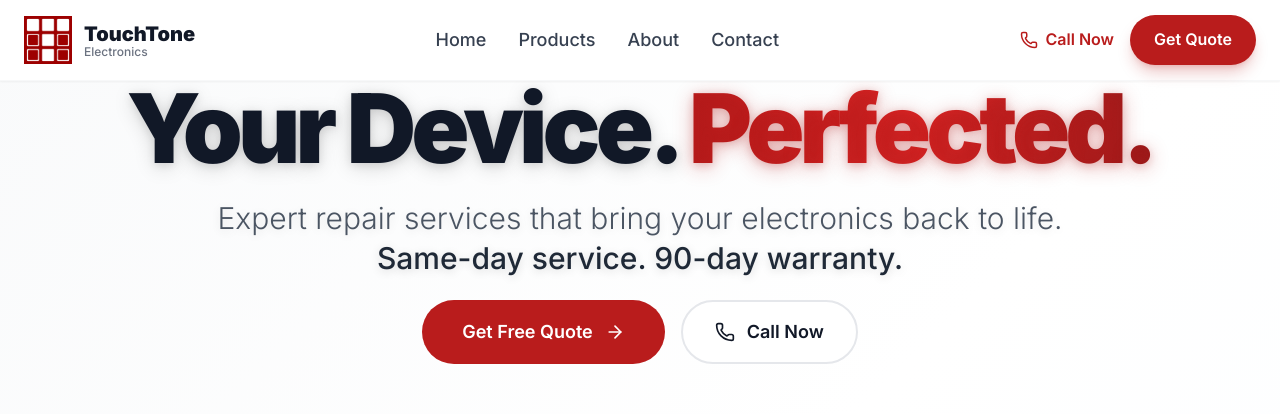
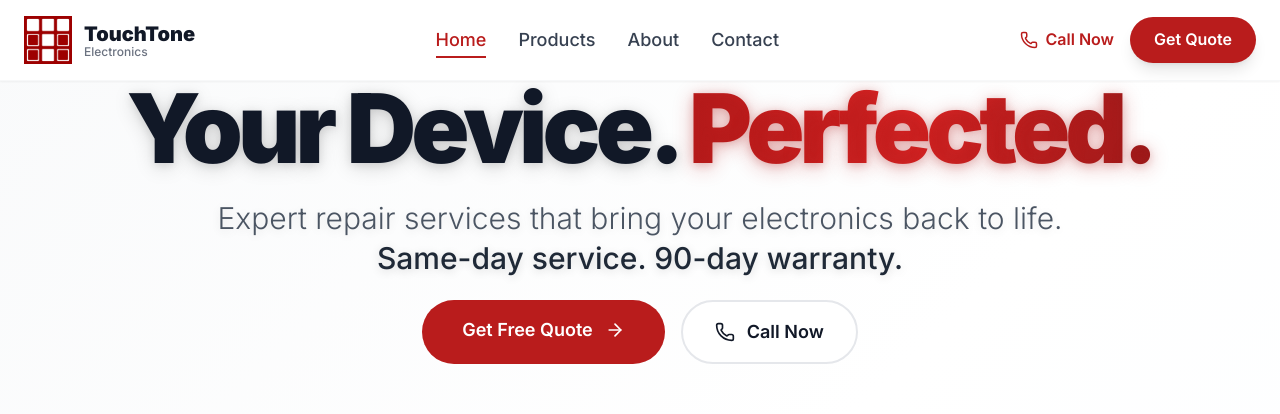
Before and after one commit to SnowPeakOfficial/touchtoneelectronics, a Next.js app: page / in a window 1280 px wide. Shown: the top 414 px of the page. Built offline with nearby package versions, Linux system fonts and the light colour scheme.

Commit message:
Added navigation active state

```diff
--- a/src/app/about/page.tsx
+++ b/src/app/about/page.tsx
@@ -210,7 +210,7 @@ const AboutPage = () => {
                   viewport={{ once: true }}
                   transition={{ delay: index * 0.1, duration: 0.6 }}
                   whileHover={{ y: -5 }}
-                  className="bg-white rounded-3xl p-8 shadow-lg hover:shadow-2xl transition-all duration-300"
+                  className="bg-white rounded-3xl p-8 shadow-lg hover:shadow-2xl"
                 >
                   <div className={`w-16 h-16 bg-gradient-to-r ${item.color} rounded-2xl flex items-center justify-center mb-6`}>
                     <Icon className="text-white" size={32} />
--- a/src/components/HeroSection/HeroSection.tsx
+++ b/src/components/HeroSection/HeroSection.tsx
@@ -61,7 +61,8 @@ const HeroSection = () => {
             transition={{ delay: 1.1, duration: 0.8 }}
             className="flex flex-col sm:flex-row gap-4 justify-center mb-8"
           >
-            <motion.button
+            <motion.a
+              href="/contact"
               whileHover={{ scale: 1.02 }}
               whileTap={{ scale: 0.98 }}
               className="group relative overflow-hidden bg-red-700 text-white px-10 py-4 rounded-full text-lg font-semibold transition-all duration-300 hover:bg-red-800 hover:shadow-2xl hover:shadow-red-700/25"
@@ -70,7 +71,7 @@ const HeroSection = () => {
                 Get Free Quote
                 <ArrowRight className="group-hover:translate-x-1 transition-transform duration-300" size={20} />
               </span>
-            </motion.button>
+            </motion.a>
 
             <motion.a
               href={`tel:${COMPANY_INFO.phone}`}
--- a/src/components/Navigation/Navigation.tsx
+++ b/src/components/Navigation/Navigation.tsx
@@ -1,12 +1,14 @@
 'use client';
 
 import React, { useState } from 'react';
+import { usePathname } from 'next/navigation';
 import { motion, AnimatePresence } from 'framer-motion';
 import { Menu, X, Phone, MapPin } from 'lucide-react';
 import { COMPANY_INFO } from '@/data/constants';
 
 const Navigation = () => {
   const [isOpen, setIsOpen] = useState(false);
+  const pathname = usePathname();
 
   const navItems = [
     { name: 'Home', href: '/' },
@@ -44,7 +46,9 @@ const Navigation = () => {
 
           {/* Desktop Navigation - Apple Style */}
           <div className="hidden lg:flex items-center gap-8">
-            {navItems.map((item, index) => (
+            {navItems.map((item, index) => {
+              const isActive = pathname === item.href;
+              return (
                 <motion.a
                   key={item.name}
                   href={item.href}
@@ -52,12 +56,17 @@ const Navigation = () => {
                   animate={{ opacity: 1, y: 0 }}
                   transition={{ delay: index * 0.1, duration: 0.6 }}
                   whileHover={{ y: -2 }}
-                className="text-gray-700 hover:text-red-700 font-medium text-lg transition-all duration-300 relative group"
+                  className={`font-medium text-lg transition-all duration-300 relative group ${
+                    isActive ? 'text-red-700' : 'text-gray-700 hover:text-red-700'
+                  }`}
                 >
                   {item.name}
-                <div className="absolute -bottom-1 left-0 w-0 h-0.5 bg-red-700 group-hover:w-full transition-all duration-300"></div>
+                  <div className={`absolute -bottom-1 left-0 h-0.5 bg-red-700 transition-all duration-300 ${
+                    isActive ? 'w-full' : 'w-0 group-hover:w-full'
+                  }`}></div>
                 </motion.a>
-            ))}
+              );
+            })}
           </div>
 
           {/* Apple-style CTA Buttons */}
@@ -72,13 +81,14 @@ const Navigation = () => {
               <span className="hidden xl:block">Call Now</span>
             </motion.a>
 
-            <motion.button
+            <motion.a
+              href="/contact"
               whileHover={{ scale: 1.05 }}
               whileTap={{ scale: 0.95 }}
-              className="bg-red-700 text-white px-6 py-3 rounded-full font-semibold hover:bg-red-800 transition-all duration-300 shadow-lg shadow-red-700/25"
+              className="bg-red-700 text-white px-6 py-2.5 rounded-full font-semibold hover:bg-red-800 transition-colors duration-300 shadow-lg hover:shadow-xl"
             >
               Get Quote
-            </motion.button>
+            </motion.a>
           </div>
 
           {/* Mobile Menu Button */}
@@ -126,7 +136,9 @@ const Navigation = () => {
           >
             <div className="container mx-auto px-6 py-6">
               <div className="space-y-4">
-                {navItems.map((item, index) => (
+                {navItems.map((item, index) => {
+                  const isActive = pathname === item.href;
+                  return (
                     <motion.a
                       key={item.name}
                       href={item.href}
@@ -134,11 +146,14 @@ const Navigation = () => {
                       animate={{ opacity: 1, x: 0 }}
                       transition={{ delay: index * 0.1, duration: 0.4 }}
                       onClick={() => setIsOpen(false)}
-                    className="block text-xl font-semibold text-gray-700 hover:text-red-700 transition-colors duration-300 py-2"
+                      className={`block text-xl font-semibold transition-colors duration-300 py-2 ${
+                        isActive ? 'text-red-700' : 'text-gray-700 hover:text-red-700'
+                      }`}
                     >
                       {item.name}
                     </motion.a>
-                ))}
+                  );
+                })}
 
                 <div className="pt-4 border-t border-gray-200 space-y-4">
                   <motion.a
```
Lines whose indentation alone changed are shown as unchanged.
